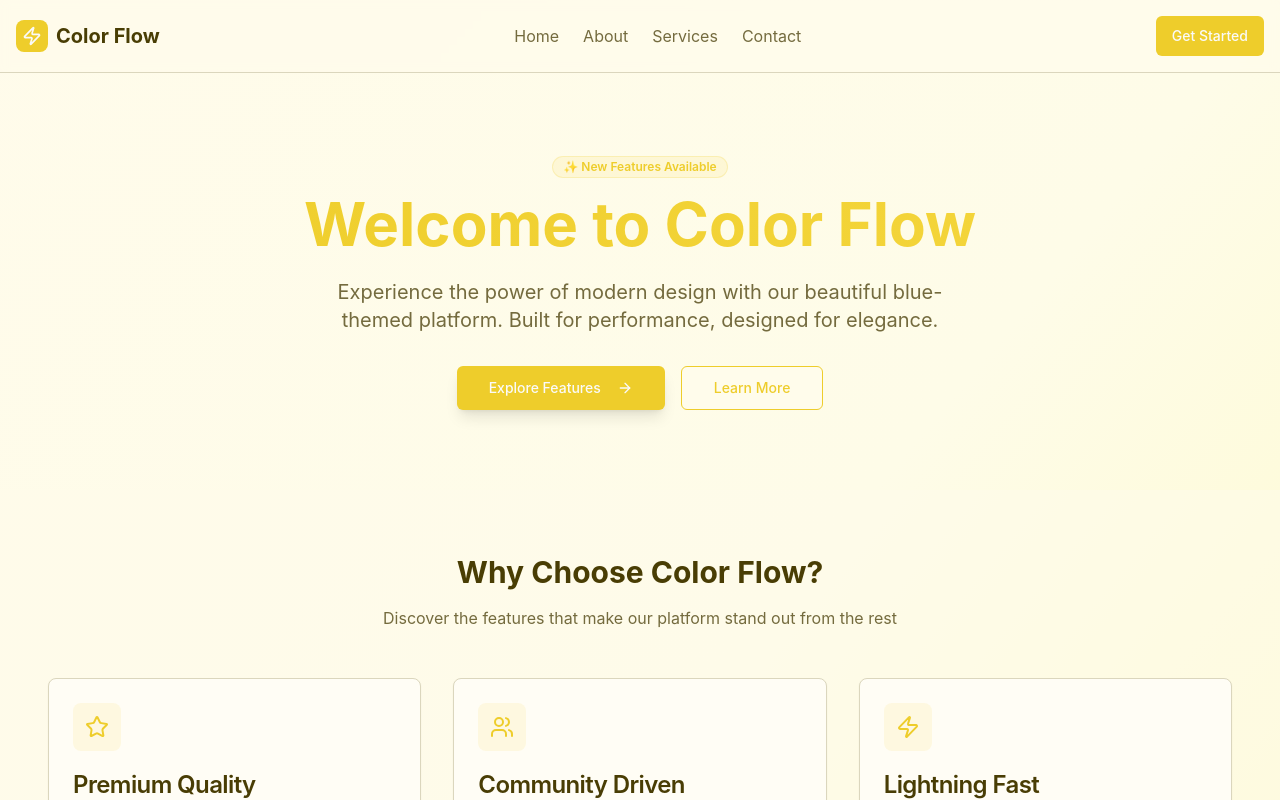
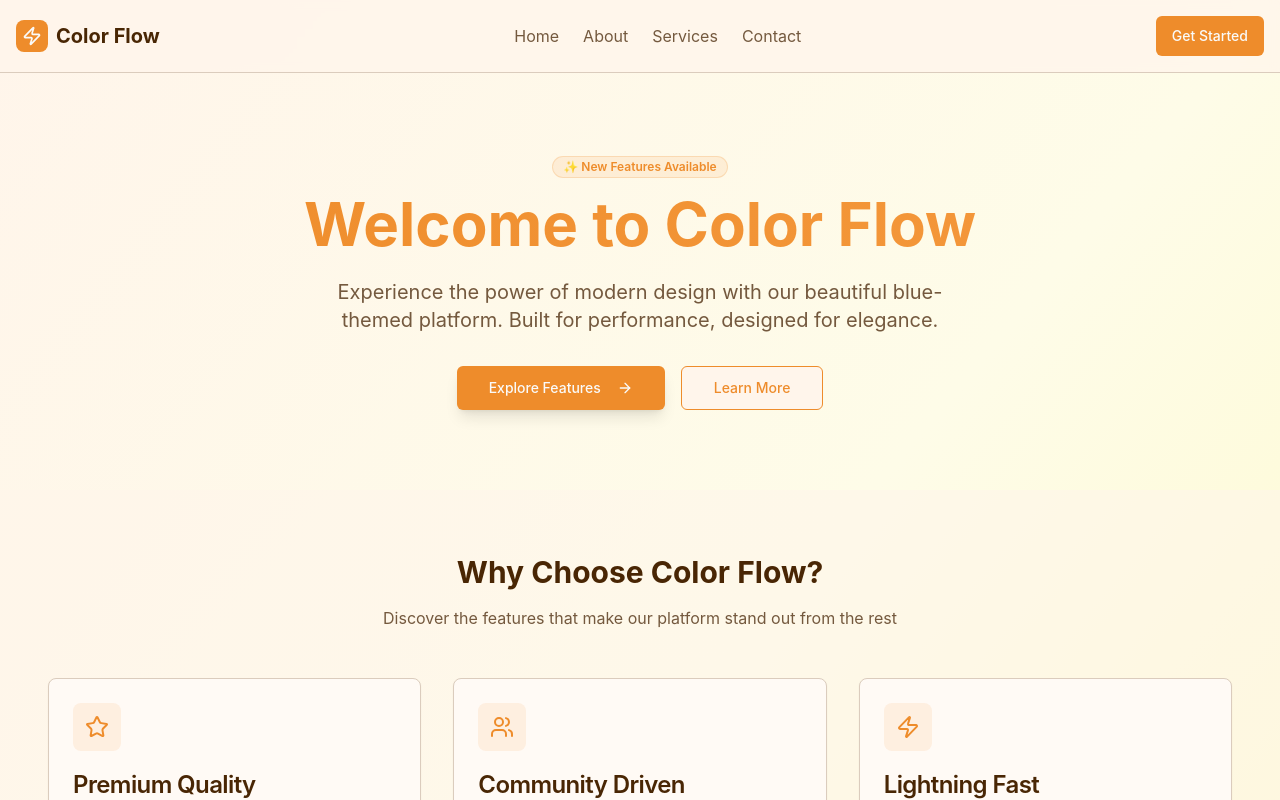
Before and after one commit to jboduchFusen/create-simple-blue-website, a React (Vite) app: page / in a window 1280 px wide. Shown: the top 800 px of the page. Built offline with nearby package versions, Linux system fonts and the light colour scheme.

Commit message:
make the background orange

```diff
--- a/src/index.css
+++ b/src/index.css
@@ -6,44 +6,44 @@
   :root {
     --radius: 0.5rem;
 
-    /* Yellow theme colors */
-    --background: 50 100% 96%;
-    --foreground: 50 90% 15%;
+    /* Orange theme colors */
+    --background: 30 100% 96%;
+    --foreground: 30 90% 15%;
 
-    --card: 50 100% 98%;
-    --card-foreground: 50 90% 15%;
+    --card: 30 100% 98%;
+    --card-foreground: 30 90% 15%;
 
-    --popover: 50 100% 98%;
-    --popover-foreground: 50 90% 15%;
+    --popover: 30 100% 98%;
+    --popover-foreground: 30 90% 15%;
 
-    --primary: 50 85% 55%;
-    --primary-foreground: 50 10% 98%;
+    --primary: 30 85% 55%;
+    --primary-foreground: 30 10% 98%;
 
-    --secondary: 50 30% 88%;
-    --secondary-foreground: 50 90% 15%;
+    --secondary: 30 30% 88%;
+    --secondary-foreground: 30 90% 15%;
 
-    --muted: 50 30% 92%;
-    --muted-foreground: 50 30% 35%;
+    --muted: 30 30% 92%;
+    --muted-foreground: 30 30% 35%;
 
-    --accent: 50 90% 60%;
-    --accent-foreground: 50 10% 98%;
+    --accent: 30 90% 60%;
+    --accent-foreground: 30 10% 98%;
 
     --destructive: 0 84% 60%;
-    --destructive-foreground: 50 100% 98%;
+    --destructive-foreground: 30 100% 98%;
 
-    --border: 50 30% 80%;
-    --input: 50 30% 80%;
-    --ring: 50 85% 55%;
+    --border: 30 30% 80%;
+    --input: 30 30% 80%;
+    --ring: 30 85% 55%;
 
-    /* Yellow gradient variables */
-    --gradient-primary: linear-gradient(135deg, hsl(50 85% 65%) 0%, hsl(50 85% 45%) 100%);
-    --gradient-secondary: linear-gradient(135deg, hsl(50 30% 92%) 0%, hsl(50 50% 82%) 100%);
-    --gradient-hero: linear-gradient(135deg, hsl(50 100% 94%) 0%, hsl(50 80% 82%) 50%, hsl(50 85% 65%) 100%);
+    /* Orange gradient variables */
+    --gradient-primary: linear-gradient(135deg, hsl(30 85% 65%) 0%, hsl(30 85% 45%) 100%);
+    --gradient-secondary: linear-gradient(135deg, hsl(30 30% 92%) 0%, hsl(30 50% 82%) 100%);
+    --gradient-hero: linear-gradient(135deg, hsl(30 100% 94%) 0%, hsl(30 80% 82%) 50%, hsl(30 85% 65%) 100%);
 
     /* Shadows */
-    --shadow-soft: 0 4px 20px hsla(50, 85%, 55%, 0.1);
-    --shadow-medium: 0 8px 30px hsla(50, 85%, 55%, 0.15);
-    --shadow-strong: 0 12px 40px hsla(50, 85%, 55%, 0.2);
+    --shadow-soft: 0 4px 20px hsla(30, 85%, 55%, 0.1);
+    --shadow-medium: 0 8px 30px hsla(30, 85%, 55%, 0.15);
+    --shadow-strong: 0 12px 40px hsla(30, 85%, 55%, 0.2);
   }
   .light {
     --background: 0 0% 100%;
```
